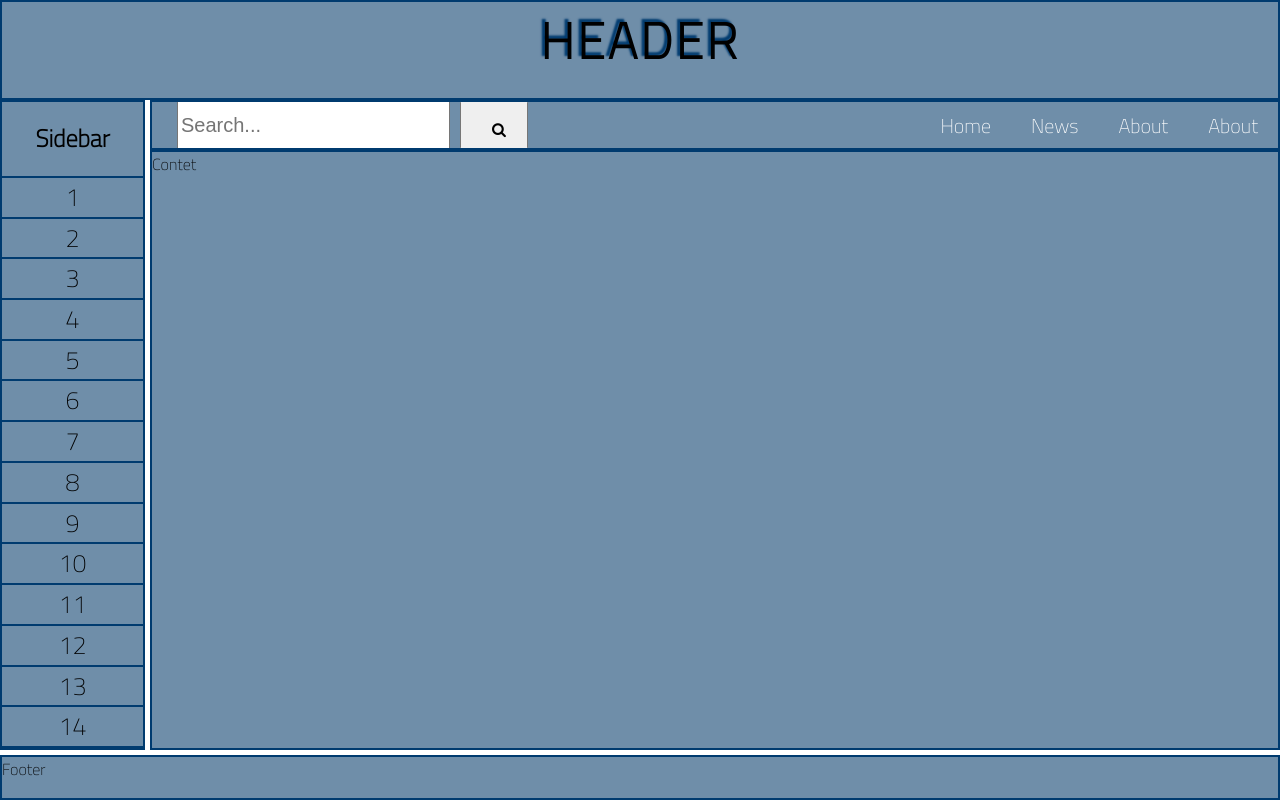
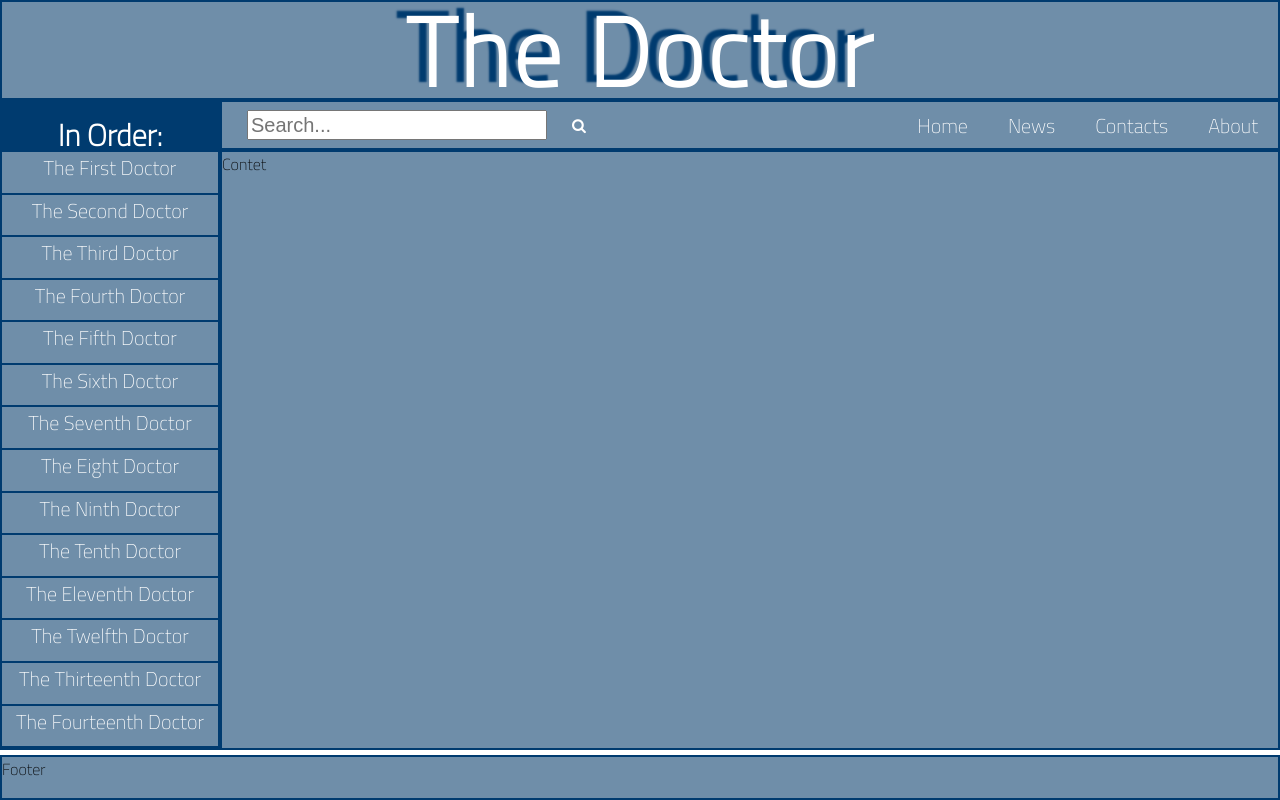
Before and after one commit to BilalSoftic/osnove, a plain HTML site: page index.html in a window 1280 px wide. Drawn offline with Linux system fonts and the light colour scheme.

Commit message:
Add files via upload

```diff
--- a/index.html
+++ b/index.html
@@ -16,35 +16,37 @@
   </head>
   <body>
     <div class="container">
-      <div class="header">Header</div>
+      <div class="header"><h1>The Doctor</h1></div>
       <div class="nav">
-        <div class="searchbar"><input type="search" class="search" placeholder="Search..." />
-          <button type="submit" id="fa-search"><i class="fa fa-search" ></i></button></div>
+        <div class="searchbar">
+          <input type="search" class="search" placeholder="Search..." />
+          <button type="submit" id="fa-search">
+            <i class="fa fa-search"></i>
+          </button>
+        </div>
         <div class="links">
-          <a href="#" class="link">Home</a
-          ><a href="#" class="link">News</a>
-          <a href="#" class="link">About</a>
+          <a href="#" class="link">Home</a><a href="#" class="link">News</a>
+          <a href="#" class="link">Contacts</a>
           <a href="#" class="link">About</a>
         </div>
       </div>
+      <div class="sidebar-header"><h2>In order:</h2></div>
       <div class="sidebar">
         <ul class="list">
-          <h2 class="sidebar-header">Sidebar</h2>
-
-          <li class="button1">1</li>
-          <li class="button2">2</li>
-          <li class="button3">3</li>
-          <li class="button4">4</li>
-          <li class="button5">5</li>
-          <li class="button6">6</li>
-          <li class="button7">7</li>
-          <li class="button8">8</li>
-          <li class="button9">9</li>
-          <li class="button10">10</li>
-          <li class="button11">11</li>
-          <li class="button12">12</li>
-          <li class="button13">13</li>
-          <li class="button14">14</li>
+          <li>The First Doctor</li>
+          <li>The Second Doctor</li>
+          <li>The Third Doctor</li>
+          <li>The Fourth Doctor</li>
+          <li>The Fifth Doctor</li>
+          <li>The Sixth Doctor</li>
+          <li>The Seventh Doctor</li>
+          <li>The Eight Doctor</li>
+          <li>The Ninth Doctor</li>
+          <li>The Tenth Doctor</li>
+          <li>The Eleventh Doctor</li>
+          <li>The Twelfth Doctor</li>
+          <li>The Thirteenth Doctor</li>
+          <li>The Fourteenth Doctor</li>
         </ul>
       </div>
       <div class="content">Contet</div>
--- a/style1.css
+++ b/style1.css
@@ -10,7 +10,7 @@ body {
   height: 100vh;
   width: 100vw;
   display: grid;
-  grid-template-columns: 150px 3fr;
+  grid-template-columns: 220px 3fr;
   grid-template-rows: 100px 50px 1fr 50px;
 }
 .container > div {
@@ -18,67 +18,37 @@ body {
   background-color: #6f8ea9;
   overflow: hidden;
 }
+
+/* HEADER */
 .header {
-  text-transform: uppercase;
+  grid-column: 1/3;
+  grid-row: 1/2;
+  text-transform: capitalize;
+  color: white;
   letter-spacing: 3px;
   font-weight: bold;
   text-align: center;
-  padding-bottom: 25px;
-  font-size: 50px;
-  grid-column: 1/3;
-  grid-row: 1/2;
-  text-shadow: -3px -3px 2px #003b6f;
+  margin: 0px;
+  font-size: 3em;
+  text-shadow: -10px -5px 2px #003b6f;
+  line-height: 100%;
 }
-
-.footer {
-  margin-top: 5px;
-  grid-column: 1/3;
-  grid-row: 4/5;
+h1 {
+  margin: 0;
+  padding: 25px;
 }
+/* NAV */
 .nav {
- padding-left: 25px;
+  padding-left: 25px;
   justify-content: space-between;
   display: flex;
   align-items: center;
   grid-column: 2/3;
   grid-row: 2/3;
 }
-.sidebar {
-  grid-column: 1/2;
-  grid-row: 2/4;
-  margin-right: 5px;
-}
-.content {
-  grid-column: 2/3;
-  grid-row: 3/4;
-}
-.list {
-  list-style-type: none;
-  margin: 0;
-  padding-left: 0;
-  display: flex;
-  flex-direction: column;
-  height: calc(100%);
-  align-items: center;
-  justify-content: space-around;
-  list-style: none;
-  border-bottom: -2px;
-}
-.list > li {
-  outline: 2px solid #003b6f;
-  width: 100%;
-  height: 100%;
-  text-align: center;
-  font-size: 25px;
-  margin-top: 2px;
-}
-.list:first-child {
-  margin-top: -2px;
-}
 .links {
   display: flex;
   justify-content: space-between;
-
   padding: auto;
 }
 .link {
@@ -90,21 +60,75 @@ body {
 a:hover {
   background-color: #003b6f;
 }
-#fa-search, .fa {
- padding:10px;
+.searchbar {
+  height: 45px;
+  display: flex;
+  align-items: center;
+}
+#fa-search {
+  padding: 20px 25px;
   font-size: 15px;
-  margin-left: 10px;
+  background-color: #6f8ea9;
+  border: none;
+  color: white;
 }
 #fa-search:active {
   background-color: #003b6f;
   color: white;
 }
-.search, .searchbar {
+.search {
   display: flex;
   float: left;
-  height: 50px;
-font-size: 20px;
-justify-content: space-between;
+  height: 30px;
+  font-size: 20px;
+  width: 300px;
 }
-/* centritrati search font, smanjiti searchbar.
-Sidebar  */
+/* SIDEBAR */
+.sidebar {
+  grid-column: 1/2;
+  grid-row: 3/4;
+  color: white;
+}
+.sidebar-header h2 {
+  grid-column: 1/2;
+  grid-row: 2/3;
+  text-align: center;
+  text-transform: capitalize;
+  background-color: #003b6f;
+  color: white;
+  margin: 0;
+  font-size: 30px;
+  padding: 10px 10px;
+}
+ul.list {
+  list-style-type: none;
+  padding-left: 0;
+  display: flex;
+  flex-direction: column;
+  height: calc(100%);
+  justify-content: space-between;
+  list-style: none;
+}
+li {
+  outline: 2px solid #003b6f;
+  width: 100%;
+  height: 100%;
+  text-align: center;
+  margin-top: 2px;
+  font-size: 20px;
+}
+.list:first-child {
+  margin-top: -2px;
+}
+/* CONTENT */
+.content {
+  grid-column: 2/3;
+  grid-row: 3/4;
+}
+/* FOOTER */
+.footer {
+  margin-top: 5px;
+  grid-column: 1/3;
+  grid-row: 4/5;
+}
+/* Kako centrirat u text od liste unutar kocke */
```
